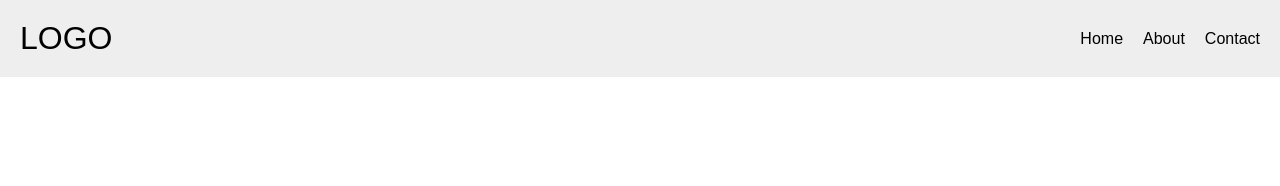
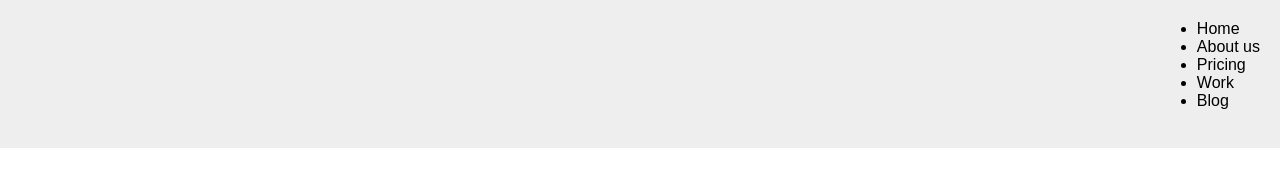
Before and after one commit to diyorb3k/Jamoviy-proect, a plain HTML site: page index.html in a window 1280 px wide. Drawn offline with Linux system fonts and the light colour scheme.

Commit message:
yangilanish krtlyabdi

```diff
--- a/index.html
+++ b/index.html
@@ -10,12 +10,18 @@
     <header>
       <div class="container">
         <nav>
-          <a href="#" class="logo">LOGO</a>
-          <div class="nav-links">
-            <a href="#" class="nav-link">Home</a>
-            <a href="#" class="nav-link">About</a>
-            <a href="#" class="nav-link">Contact</a>
-          </div>
+          <img src="" alt="" />
+
+          <ul>
+            <li><a href="">Home</a></li>
+            <li><a href="">About us</a></li>
+            <li><a href="">Pricing</a></li>
+            <li><a href="">Work</a></li>
+            <li><a href="">Blog</a></li>
+            <div>
+              <button></button>
+            </div>
+          </ul>
         </nav>
       </div>
     </header>
```
Also changed, not shown: pages/about.html (+3 -1 lines).
